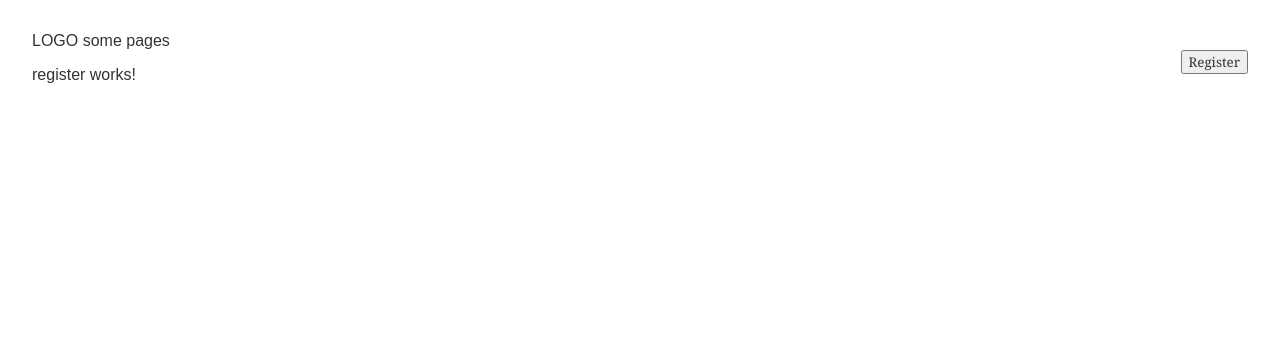
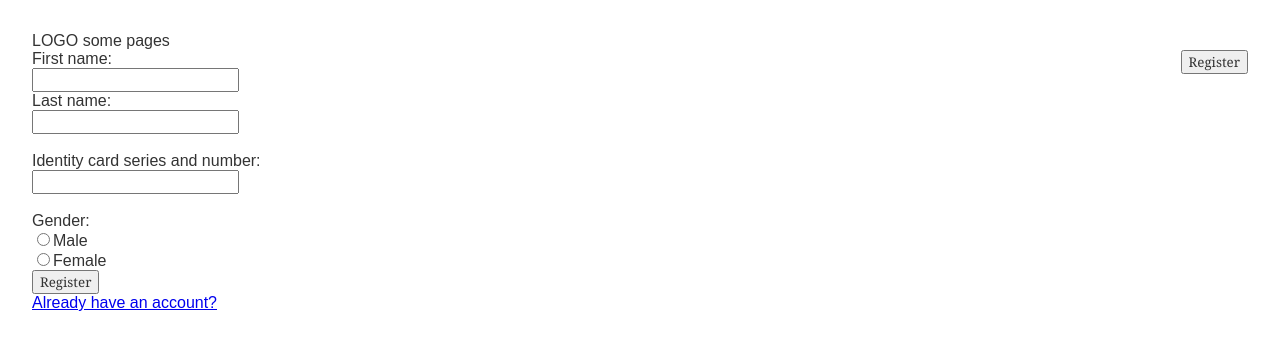
Before and after one commit to DenisaGal/Voting_App, an Angular app: page /register in a window 1280 px wide. Shown: the top 350 px of the page. Built offline with nearby package versions, Linux system fonts and the light colour scheme.

Commit message:
Ugliest register form ever <3

```diff
--- a/src/app/register/register.component.html
+++ b/src/app/register/register.component.html
@@ -1,2 +1,18 @@
 
-<p>register works!</p>
+<div id="body" >
+    <label for="firstname">First name:</label><br>
+    <input type="text" id="firstname" name="firstname"><br>
+    <label for="lastname">Last name:</label><br>
+    <input type="text" id="lastname" name="lastname"><br><br>
+
+    <label for="serie">Identity card series and number:</label><br>
+    <input type="text" id="serie" name="serie"><br><br>
+
+    <label>Gender:</label><br>
+    <input type="radio" id="male" name="gender" value="male">
+    <label for="male">Male</label><br>
+    <input type="radio" id="female" name="gender" value="female">
+    <label for="female">Female</label><br>
+
+    <button (click)="register()"> Register </button><br>
+    <a href="./">Already have an account?</a><br>
--- a/src/app/register/register.component.ts
+++ b/src/app/register/register.component.ts
@@ -12,4 +12,7 @@ export class RegisterComponent implements OnInit {
   ngOnInit(): void {
   }
 
+  register(): void{
+    alert("Register woohoo!");
+  }
 }
--- a/src/app/top-bar/top-bar.component.html
+++ b/src/app/top-bar/top-bar.component.html
@@ -1,7 +1,3 @@
 <div> LOGO <span>       some pages</span></div>
 
 <div style="float:right;"> <button (click)="router.navigate(['register']);" > Register </button> </div>
-
-<div id="body" >
-
-</div>
```
